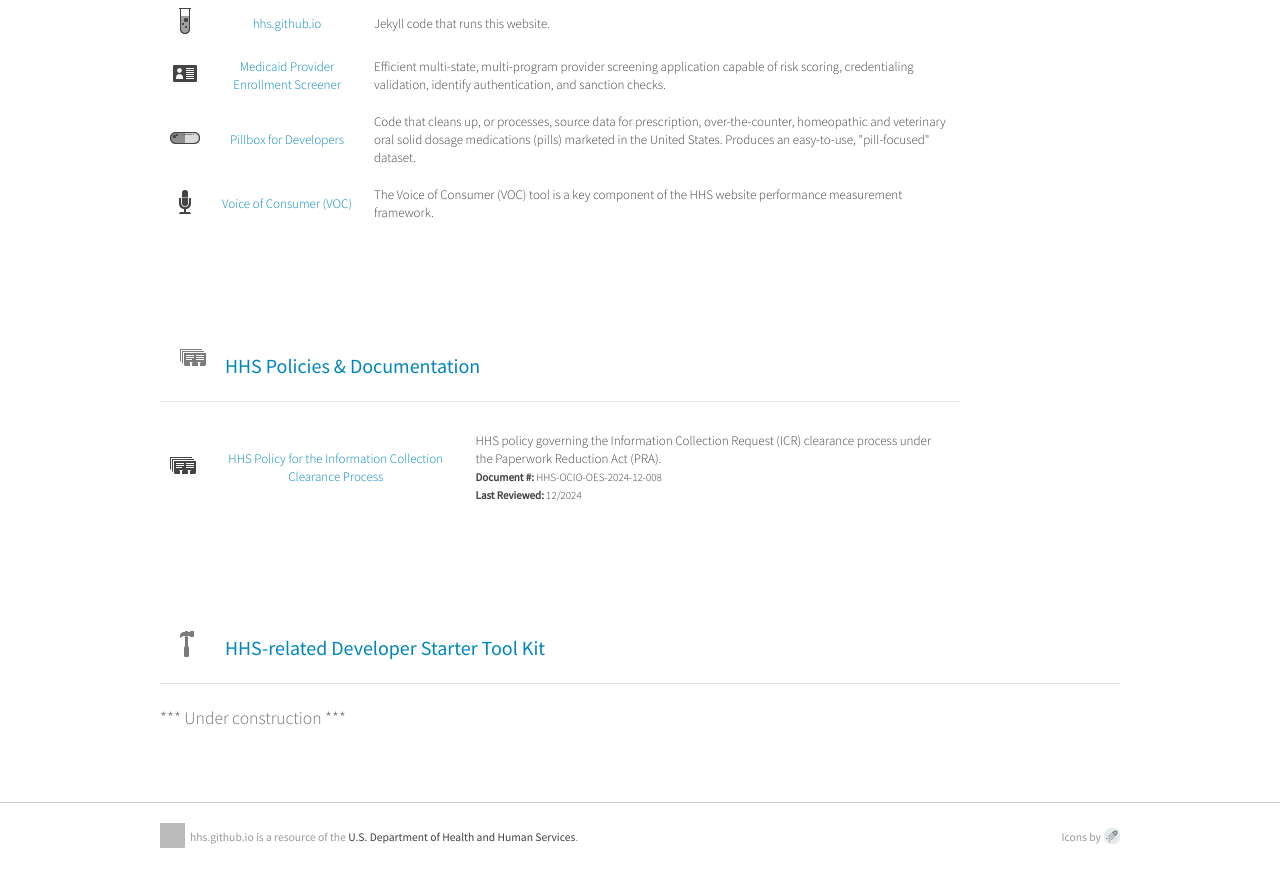
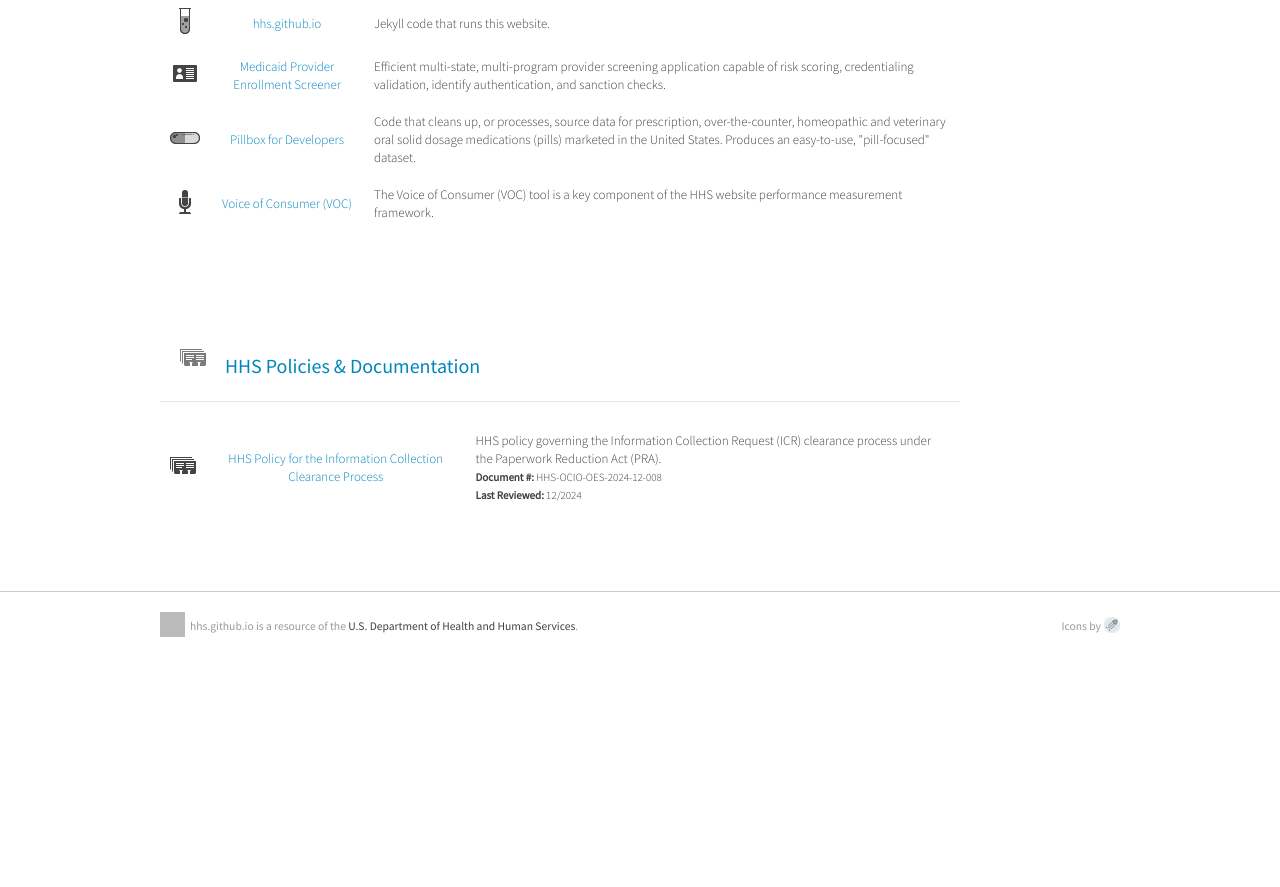
Before and after one commit to JamesRuland-OPS/JamesRuland-OPS.github.io, a Jekyll site: the page built from index.md, in a window 1280 px wide and 900 px high, scrolled down 1321 px. Shown: the top 887 px of the window. Built offline with Jekyll 4.4.1, drawn with Linux system fonts in a browser that asks for light colours; after the commit the page ends 2010 px from its top, so only the background shows below that; some of the changed text lies outside the part shown; grey boxes are pictures that could not be loaded.

Commit message:
Remove Toolkit section and clean up repository links in default layout

```diff
--- a/_layouts/default.html
+++ b/_layouts/default.html
@@ -36,15 +36,11 @@
         		</a>
 			<a href='#repos' class='truncate contain clearfix pad2 keyline-bottom'><span class="icon"
 					style="background-image: url({{site.baseurl}}/images/icons_gly/36-toolbox.png);"></span>
-            	<span class='prose'>HHS-related GitHub Repositories</span>
-				</a> <a href='#policies' class='truncate contain clearfix pad2 keyline-bottom'><span class="icon"
+				<span class='prose'>HHS-related GitHub Repositories</span> </a> <a href='#policies'
+					class='truncate contain clearfix pad2'><span class="icon"
 						style="background-image: url({{site.baseurl}}/images/icons_gly/104-index-cards.png);"></span>
 					<span class='prose'>HHS Policies & Documentation</span>
-            	</a>
-			<a href='#toolkit' class='truncate contain clearfix pad2'><span class="icon"
-					style="background-image: url({{site.baseurl}}/images/icons_gly/181-hammer.png);"></span>
-            	<span class='prose'>HHS-related Developer Starter Tool Kit</span>
-          		</a>
+				</a>
   		</div>
   	</section>
     <!-- Middle section -->
@@ -107,18 +103,7 @@
 									{{policy.last_reviewed}}</small>{% endif %}
 							</td>
 			    </tr>
-		      {% endfor %}
-    		</table>
-    	</div>
-
-    	<!-- Toolkit -->
-		<div class='col12 pad4y' style='clear:both'>
-			<h2><a id='toolkit' href='#toolkit' class='truncate contain clearfix pad2 keyline-bottom'><span class="icon"
-						style="background-image: url({{site.baseurl}}/images/icons_gly/181-hammer.png);"></span>
-            	<span class='prose'>HHS-related Developer Starter Tool Kit</span>
-          		</a>
-            </h2>
-            <p>		*** Under construction ***</p>
+			{% endfor %} </table>
     	</div>
 
     </main>
```
